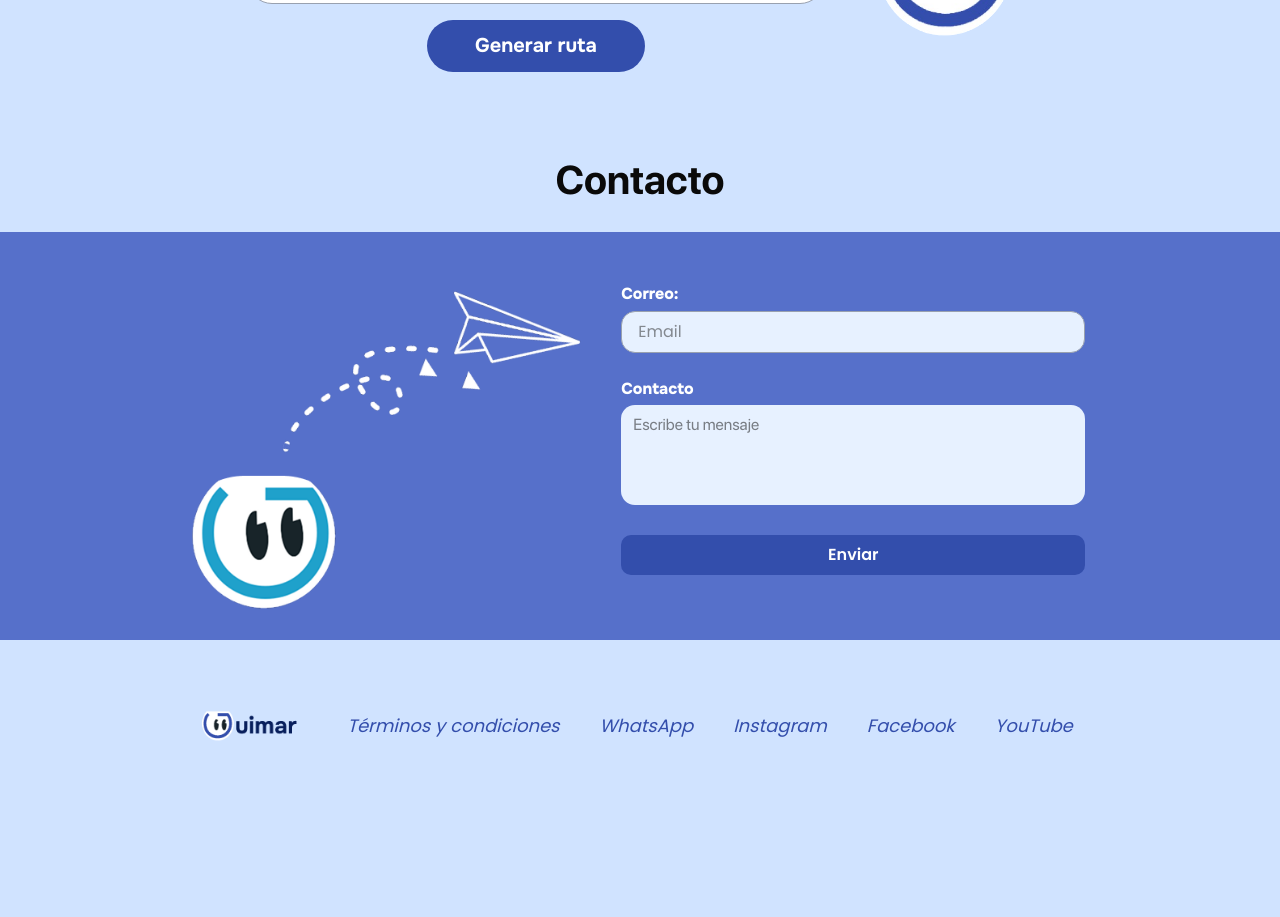
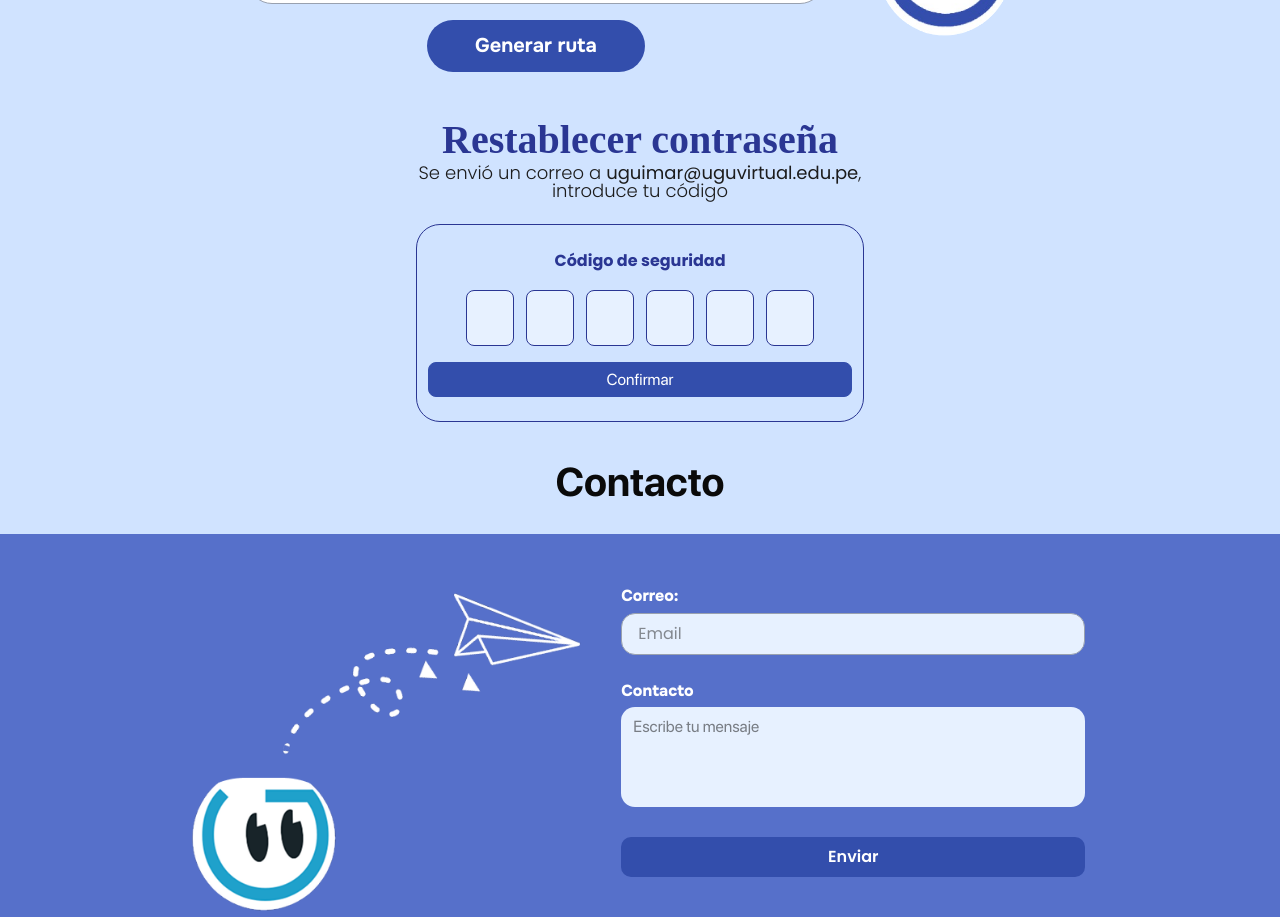
Before and after one commit to Uguimar-Platform/uguimar, a Next.js app: page / in a window 1280 px wide. Shown: the part 2360-3277 px from the top of the page. Before the commit the page ends 3132 px from the top, so only its background shows below. Built offline with nearby package versions, Linux system fonts and the light colour scheme.

Commit message:
refactor: simplificar el componente FormCodePass y agregarlo a la página de inicio

```diff
--- a/src/app/components/molecules/formCodePass/index.tsx
+++ b/src/app/components/molecules/formCodePass/index.tsx
@@ -1,100 +1,99 @@
 'use client';
 
-import React, { useState } from 'react';
-import InputAtom from '../../atoms/input/index'
-import LabelAtom from '../../atoms/label/index';
-import ButtonAtom from '../../atoms/button/index';
-import {Formik, Form} from 'formik'
+import React from 'react';
+import { Formik, Form } from 'formik';
+import InputAtom from '../../atoms/input';
+import LabelAtom from '../../atoms/label';
+import ButtonAtom from '../../atoms/button';
 
-type FormCodePassProps = {
-    onSubmit: (code: string) => void;
-    email: string;
-    inputLength?: number;
+interface FormCodePassProps {
+  className?: string;
+  email?: string;
+}
+
+const FormCodePass: React.FC<FormCodePassProps> = ({
+  email = 'uguimar@uguvirtual.edu.pe',
+  className = ''
+}) => {
+  const handleCodeSubmit = (code: string) => {
+    if (code === "123456") {
+      alert("¡Código correcto! Bienvenido");
+    } else {
+      alert("Código incorrecto. Por favor, intenta de nuevo.");
+    }
   };
 
-  const FormCodePass: React.FC<FormCodePassProps> = ({
-    onSubmit,
-    email,
-    inputLength = 6,
-  }) => {
+  return (
+    <Formik
+      initialValues={{ code: '' }}
+      onSubmit={(values) => handleCodeSubmit(values.code)}
+    >
+      {({ values, setFieldValue }) => (
+        <Form className={`w-full max-w-md mx-auto flex flex-col items-center gap-6 ${className}`}>
+          <div className="text-center space-y-1">
+            <h1 className="text-[40px] font-[800] text-[#2A3693] font-['Black_Mango'] leading-[100%] tracking-[0%] text-center">
+              Restablecer contraseña
+            </h1>
+            <p className="text-[#1C1C1C] text-[18px] font-[300] font-['Poppins'] leading-[100%] tracking-[0%] text-center">
+              Se envió un correo a <strong>{email}</strong>, introduce tu código
+            </p>
+          </div>
 
-    const [code] = useState<string[]>(new Array(inputLength).fill(''));
-
-    return (
-      <div className="flex flex-col items-center justify-center">
+          <div className="w-full border border-[#2A3693] rounded-[24px] p-6 flex flex-col items-center gap-4">
             <LabelAtom
-          className="py-2"
-          as="h2"
-          text="Restablecer contraseña"
-          fontSize={40}
-          fontWeight={800}
-          textColor="#334EAC"
+              text="Código de seguridad"
               fontFamily="Poppins"
+              fontWeight="bold"
+              className="text-lg text-[#2A3693]"
             />
 
-      <div className="text-center flex items-center flex-wrap gap-1 mb-6">
-        <LabelAtom
-          as="p"
-          fontSize={18}
-          text="Se envió un correo a"
-          fontWeight={300}
-          textColor='#081F5C'
-          fontFamily='Poppins'
-        />
-        <LabelAtom
-          as="p"
-          fontSize={18}
-          text={`${email},`}
-          fontWeight={600}
-          textColor='#081F5C'
-          fontFamily='Poppins'
-        />
-        <LabelAtom
-          as="p"
-          fontSize={18}
-          text="introduce tu código"
-          fontWeight={300}
-          textColor='#081F5C'
-          fontFamily='Poppins'
-        />
-      </div>
-
-      <div className="flex flex-col items-center py-6 px-8  border border-[#334EAC] rounded-[25px] max-w-sm mx-auto bg-white box-content">
-        <LabelAtom
-          className="mb-4"
-          as="h3"
-          text="Código de seguridad"
-          fontWeight={600}
-          fontSize={20}
-          textColor="#334EAC"
-          fontFamily="Poppins"
-        />
-
-        <Formik initialValues={{ code: "" }} onSubmit={(values) => {}}>
-          <Form className="w-full flex flex-col items-center">
-            <div className="flex gap-2 mb-5">
-              {code.map((val, i) => (
+            <div className="flex justify-center gap-3">
+              {Array(6).fill('').map((_, i) => (
                 <InputAtom
                   key={i}
-                  name={`code-input-${i}`}
+                  name={`code-${i}`}
                   type="text"
-                  value={val}
-                  className={"w-14 h-16 text-center text-xl font-semibold border-1 border-[#334EAC] focus:ring-2 focus:ring-[#334EAC]"}
-                  colorBG='#E7F1FF'
-                  fontFamily='Poppins'
+                  value={values.code[i] || ''}
+                  onChange={(e) => {
+                    const newValue = e.target.value;
+                    if (newValue.length > 1) return;
+
+                    const newCode = values.code.split('');
+                    newCode[i] = newValue;
+                    setFieldValue('code', newCode.join(''));
+
+                    if (newValue && i < 5) {
+                      const next = document.getElementById(`code-${i + 1}`);
+                      if (next) (next as HTMLInputElement).focus();
+                    }
+                  }}
+                  onBlur={(e) => {
+                    if (!values.code[i] && i > 0) {
+                      const prev = document.getElementById(`code-${i - 1}`);
+                      if (prev) (prev as HTMLInputElement).focus();
+                    }
+                  }}
+                  className="w-12 h-14 text-center text-xl border border-[#2A3693] rounded-lg
+                            focus:ring-2 focus:ring-[#2A3693] bg-[#E7F1FF]"
+                  fontFamily="SFProDisplay"
+                  placeholder=""
                 />
               ))}
             </div>
+
             <ButtonAtom
-              className="w-full justify-center rounded-md"
               type="submit"
+              className="w-[424px] h-[35px] rounded-[8px] border border-[#334EAC]
+                        bg-[#334EAC] text-white hover:bg-[#334EAC]/90 transition-colors
+                        flex justify-center  items-center"
+              fontFamily="SFProDisplay"
             >
               Confirmar
             </ButtonAtom>
+          </div>
         </Form>
+      )}
     </Formik>
-      </div>
-    </div>
   );
 };
 
--- a/src/app/pages/Landing.tsx
+++ b/src/app/pages/Landing.tsx
@@ -4,6 +4,7 @@ import ContactSection from "../components/organisms/contact";
 import Hero from "../components/organisms/hero";
 import LearningPathSection from "../components/organisms/learnigPath";
 import Courses from "../components/organisms/courses";
+import FormCodePass from "../components/molecules/formCodePass";
 
 const Landing = () => {
   return (
@@ -11,6 +12,7 @@ const Landing = () => {
       <Hero />
       <Courses />
       <LearningPathSection />
+      <FormCodePass/>
       <ContactSection />
     </>
   );
```
Lines whose indentation alone changed are shown as unchanged.
